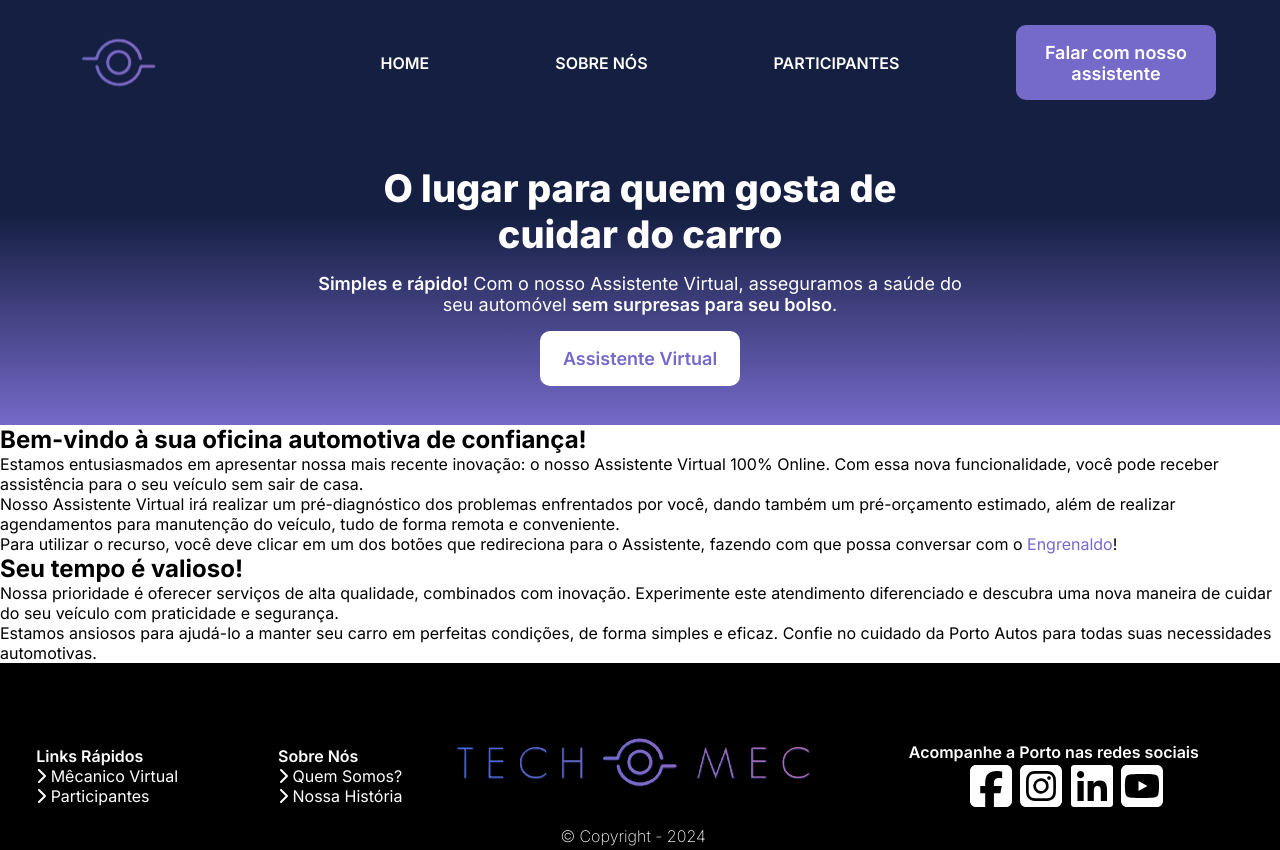
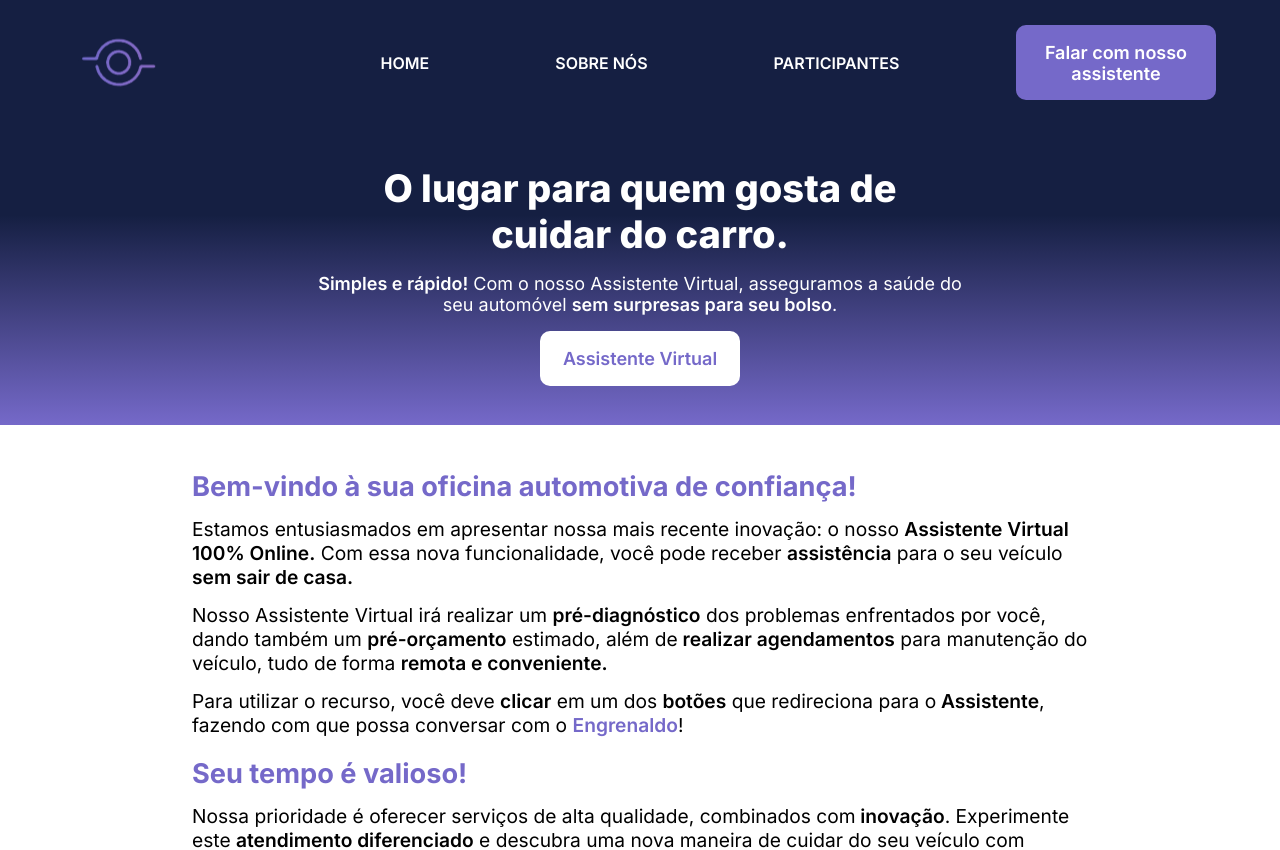
Before and after one commit to victoraugustogfavaro/tech-mec, a React (Vite) app in the folder tech-mec/: page / in a window 1280 px wide. Shown: the top 850 px of the page. Built offline with nearby package versions, Linux system fonts and the light colour scheme.

Commit message:
Página principal e sobre nós estilizadas
Co-authored-by: felipeclarindo <fglpc2@gmail.com>
Co-authored-by: jenniesuzuki <jenniferkaorisuzuki@gmail.com>

```diff
--- a/tech-mec/src/components/Banner/BannerHome.tsx
+++ b/tech-mec/src/components/Banner/BannerHome.tsx
@@ -5,7 +5,7 @@ function BannerHome() {
   return (
     <section className={styles.banner}>
       <h1 className={styles.titulo}>
-        O lugar para quem gosta de cuidar do carro
+        O lugar para quem gosta de cuidar do carro.
       </h1>
       <h2 className={styles.subtitulo}>
         <span className={styles.negrito}>Simples e rápido!</span> Com o nosso
--- a/tech-mec/src/routes/Home/index.tsx
+++ b/tech-mec/src/routes/Home/index.tsx
@@ -1,39 +1,63 @@
 import BannerHome from "../../components/Banner/BannerHome";
 import Botao from "../../components/Botao/Botao";
+import styles from "../../styles/routes/HomeAndSobreNos.module.css";
 
 function Home() {
   document.title = "Home | TechMec";
   return (
     <main>
-      <BannerHome/>
-      <h2>Bem-vindo à sua oficina automotiva de confiança!</h2>
-      <p>
-        Estamos entusiasmados em apresentar nossa mais recente inovação: o nosso
-        Assistente Virtual 100% Online. Com essa nova funcionalidade, você pode
-        receber assistência para o seu veículo sem sair de casa.
+      <BannerHome />
+      <div className={styles.conteudo}>
+        <h2 className={styles.titulo}>
+          Bem-vindo à sua oficina automotiva de confiança!
+        </h2>
+        <p className={styles.texto}>
+          Estamos entusiasmados em apresentar nossa mais recente inovação: o
+          nosso{" "}
+          <span className={styles.negrito}>
+            Assistente Virtual 100% Online.
+          </span>{" "}
+          Com essa nova funcionalidade, você pode receber{" "}
+          <span className={styles.negrito}>assistência</span> para o seu veículo{" "}
+          <span className={styles.negrito}>sem sair de casa.</span>
         </p>
-      <p>
-        Nosso Assistente Virtual irá realizar um pré-diagnóstico dos problemas
-        enfrentados por você, dando também um pré-orçamento estimado, além de
-        realizar agendamentos para manutenção do veículo, tudo de forma remota e
-        conveniente.
+        <p className={styles.texto}>
+          Nosso Assistente Virtual irá realizar um{" "}
+          <span className={styles.negrito}>pré-diagnóstico</span> dos problemas
+          enfrentados por você, dando também um{" "}
+          <span className={styles.negrito}>pré-orçamento</span> estimado, além
+          de
+          <span className={styles.negrito}> realizar agendamentos</span> para
+          manutenção do veículo, tudo de forma{" "}
+          <span className={styles.negrito}>remota e conveniente.</span>
         </p>
-      <p>
-        Para utilizar o recurso, você deve clicar em um dos botões que
-        redireciona para o Assistente, fazendo com que possa conversar com o{" "}
+        <p className={styles.texto}>
+          Para utilizar o recurso, você deve{" "}
+          <span className={styles.negrito}>clicar</span> em um dos{" "}
+          <span className={styles.negrito}>botões</span> que redireciona para o
+          <span className={styles.negrito}> Assistente</span>, fazendo com que
+          possa conversar com o{" "}
           <Botao mensagem={"Engrenaldo"} position="engrenaldo" />!
         </p>
-      <h2>Seu tempo é valioso!</h2>
-      <p>
+        <h2 className={styles.titulo}>Seu tempo é valioso!</h2>
+        <p className={styles.texto}>
           Nossa prioridade é oferecer serviços de alta qualidade, combinados com
-        inovação. Experimente este atendimento diferenciado e descubra uma nova
-        maneira de cuidar do seu veículo com praticidade e segurança.
+          <span className={styles.negrito}> inovação</span>. Experimente este{" "}
+          <span className={styles.negrito}>atendimento diferenciado</span> e
+          descubra uma nova maneira de cuidar do seu veículo com{" "}
+          <span className={styles.negrito}>praticidade</span> e
+          <span className={styles.negrito}> segurança.</span>
         </p>
-      <p>
-        Estamos ansiosos para ajudá-lo a manter seu carro em perfeitas
-        condições, de forma simples e eficaz. Confie no cuidado da Porto Autos
-        para todas suas necessidades automotivas.
+        <p className={styles.texto}>
+          Estamos ansiosos para ajudá-lo a manter{" "}
+          <span className={styles.negrito}>
+            seu carro em perfeitas condições
+          </span>
+          , de forma <span className={styles.negrito}>simples</span> e{" "}
+          <span className={styles.negrito}>eficaz.</span> Confie no cuidado da
+          Tech Mec para todas suas necessidades automotivas.
         </p>
+      </div>
     </main>
   );
 }
--- a/tech-mec/src/routes/SobreNos/index.tsx
+++ b/tech-mec/src/routes/SobreNos/index.tsx
@@ -1,53 +1,79 @@
 import BannerSobreNos from "../../components/Banner/BannerSobreNos";
+import styles from "../../styles/routes/HomeAndSobreNos.module.css";
 
 function SobreNos() {
   document.title = "Sobre Nós | TechMec";
   return (
     <main>
       <BannerSobreNos />
-      <h2>Conheça a Tech Mec</h2>
-      <p>
-        Bem-vindo à Tech Mec, nossa empresa é dedicada a melhorar o serviço
-        automotivo para nossos clientes. Desde nossa fundação, buscamos oferecer
-        soluções inovadoras e eficientes para atender às necessidades do setor
-        automotivo.
+      <div className={styles.conteudo}>
+        <h2 className={styles.titulo}>Conheça a Tech Mec</h2>
+        <p className={styles.texto}>
+          Bem-vindo à Tech Mec, nossa empresa é dedicada a{" "}
+          <span className={styles.negrito}>melhorar o serviço automotivo </span>
+          para nossos clientes. Desde nossa fundação, buscamos oferecer{" "}
+          <span className={styles.negrito}>soluções inovadoras</span> e
+          <span className={styles.negrito}> eficientes</span> para atender às
+          necessidades do setor automotivo.
         </p>
-      <h2>História</h2>
-      <p>
-        A Tech Mec faz parte de uma parceria com a Porto, uma empresa líder no
-        mercado de seguros e serviços financeiros. Foi fundada em 2024 e tem
-        sido pioneira em oferecer soluções de qualidade para seus clientes.
+        <h2 className={styles.titulo}>História</h2>
+        <p className={styles.texto}>
+          A Tech Mec faz parte de uma{" "}
+          <span className={styles.negrito}>parceria com a Porto</span>, uma
+          empresa líder no mercado de seguros e serviços financeiros. Foi
+          fundada em 2024 e tem sido pioneira em oferecer soluções de qualidade
+          para seus clientes.
         </p>
-      <p>
+        <p className={styles.texto}>
           Com uma visão voltada para o futuro, a Tech Mec foi criada com o
-        objetivo de revolucionar o setor automotivo. Acreditamos que a
-        tecnologia pode transformar a maneira como os serviços são prestados,
-        tornando-os mais rápidos, eficientes e acessíveis para todos.
+          objetivo de{" "}
+          <span className={styles.negrito}>
+            revolucionar o setor automotivo
+          </span>
+          . Acreditamos que a<span className={styles.negrito}> tecnologia</span>{" "}
+          pode transformar a maneira como os serviços são prestados, tornando-os
+          mais <span className={styles.negrito}>rápidos</span>,{" "}
+          <span className={styles.negrito}>eficientes</span> e{" "}
+          <span className={styles.negrito}>acessíveis</span> para todos.
         </p>
-      <h2>Missão</h2>
-      <p>
-        Nossa missão é oferecer um serviço automotivo de alta qualidade, com
-        foco na satisfação do cliente. Queremos simplificar os processos de
-        reparo dos veículos.
+        <h2 className={styles.titulo}>Missão</h2>
+        <p className={styles.texto}>
+          Nossa missão é oferecer um serviço automotivo de{" "}
+          <span className={styles.negrito}>alta qualidade</span>, com foco na
+          satisfação do cliente. Queremos{" "}
+          <span className={styles.negrito}>simplificar</span> os processos de
+          <span className={styles.negrito}> reparo</span> dos veículos.
         </p>
-      <h2>Compromisso</h2>
-      <p>
-        Estamos comprometidos em fornecer um serviço excepcional e superar as
-        expectativas de nossos clientes. Nossa equipe é composta por
-        profissionais experientes e qualificados, prontos para ajudá-lo em todas
-        as etapas do processo.
+        <h2 className={styles.titulo}>Compromisso</h2>
+        <p className={styles.texto}>
+          Estamos comprometidos em fornecer um{" "}
+          <span className={styles.negrito}>serviço excepcional</span> e superar
+          as expectativas de nossos clientes. Nossa equipe é composta por
+          profissionais experientes e qualificados, prontos para ajudá-lo em
+          todas as etapas do processo.
         </p>
-      <h2>O Futuro dos Serviços Automotivos</h2>
-      <p>
+        <h2 className={styles.titulo}>O Futuro dos Serviços Automotivos</h2>
+        <p className={styles.texto}>
           Como parte de nossa busca por inovação, estamos desenvolvendo um
-        Assistente Virtual exclusivo para identificar problemas, fornecer
-        pré-diagnósticos precisos e encaminhar seu veículo para reparo. Nosso
-        Assistente também irá gerar um pré-orçamento transparente, garantindo
-        que você tenha total visibilidade sobre os serviços prestados.
+          <span className={styles.negrito}> Assistente Virtual</span> exclusivo
+          para <span className={styles.negrito}>identificar problemas</span>,
+          fornecer
+          <span className={styles.negrito}> pré-diagnósticos</span> precisos e
+          encaminhar seu veículo para{" "}
+          <span className={styles.negrito}>reparo</span>. Nosso Assistente
+          também irá gerar um{" "}
+          <span className={styles.negrito}>pré-orçamento</span> transparente,
+          garantindo que você tenha{" "}
+          <span className={styles.negrito}>total visibilidade</span> sobre os
+          serviços prestados.
         </p>
-      <p>
-        Junte-se a nós nesta jornada rumo ao futuro dos serviços automotivos!
+        <p className={styles.texto}>
+          Junte-se a nós nesta jornada rumo ao{" "}
+          <span className={styles.negrito}>
+            futuro dos serviços automotivos!
+          </span>
         </p>
+      </div>
     </main>
   );
 }
--- a/tech-mec/src/styles/components/Botao.module.css
+++ b/tech-mec/src/styles/components/Botao.module.css
@@ -43,14 +43,14 @@
   color: #7569c9;
   border: none;
   cursor: pointer;
-  transition: all 0.2 ease;
-  font-size: 16px;
+  font-size: 1.2rem;
+  font-weight: 600;
   transition: all 0.5s ease;
 }
 
 .botaoEngrenaldo:hover {
   text-decoration: underline;
-  font-size: 1.125rem;
+  font-size: 1.3rem;
 }
 
 .botaoFooter {
--- a/tech-mec/src/styles/routes/Error.module.css
+++ b/tech-mec/src/styles/routes/Error.module.css
@@ -16,7 +16,7 @@
 }
 
 .titulo {
-    font-size: 2rem;
+  font-size: 2rem;
 }
 
 .botao {
--- /dev/null
+++ b/tech-mec/src/styles/routes/HomeAndSobreNos.module.css
@@ -0,0 +1,19 @@
+.conteudo {
+    width: 70%;
+    margin: 45px auto;
+}
+
+.titulo {
+    color: #7569C9;
+    margin-top: 20px;
+    font-size: 1.7rem;
+}
+
+.texto{
+    margin-top: 14px;
+    font-size: 1.2rem;
+}
+
+.negrito {
+    font-weight: 600;
+}
```
Lines whose indentation alone changed are shown as unchanged.
